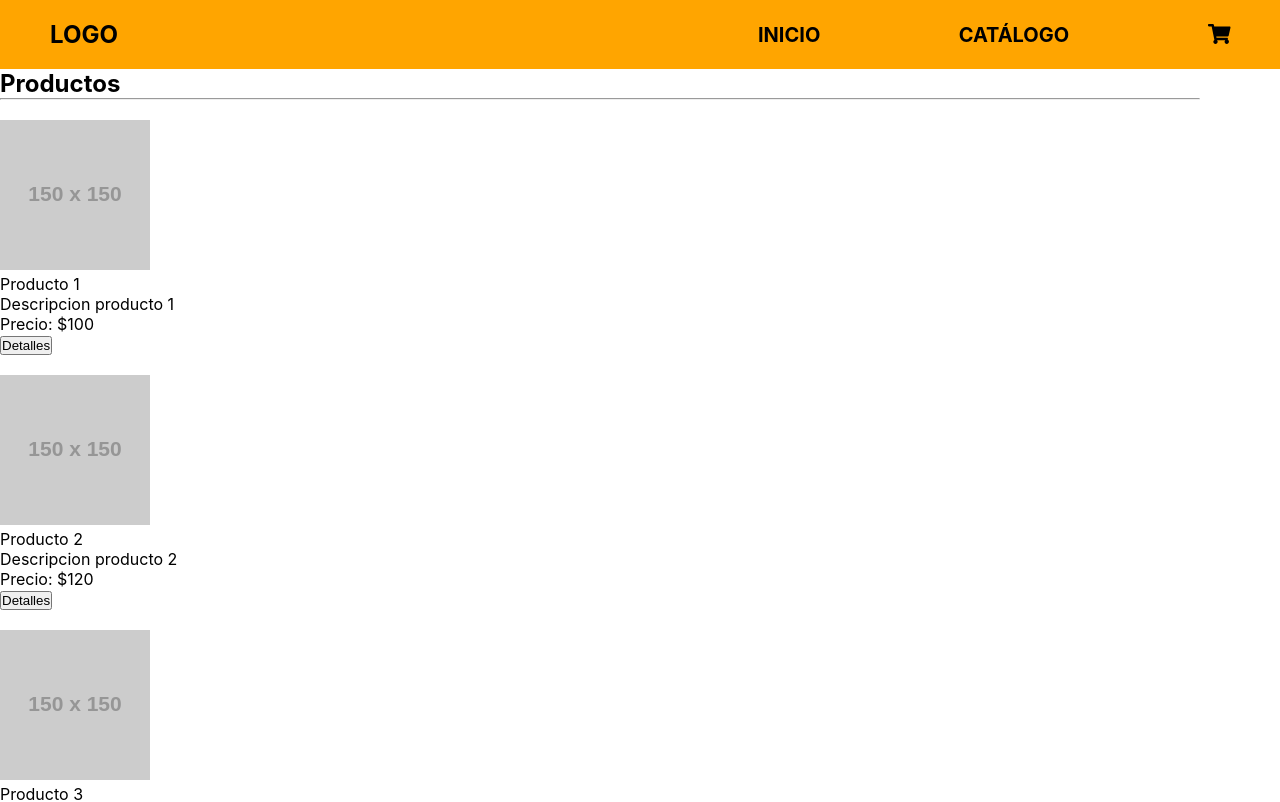
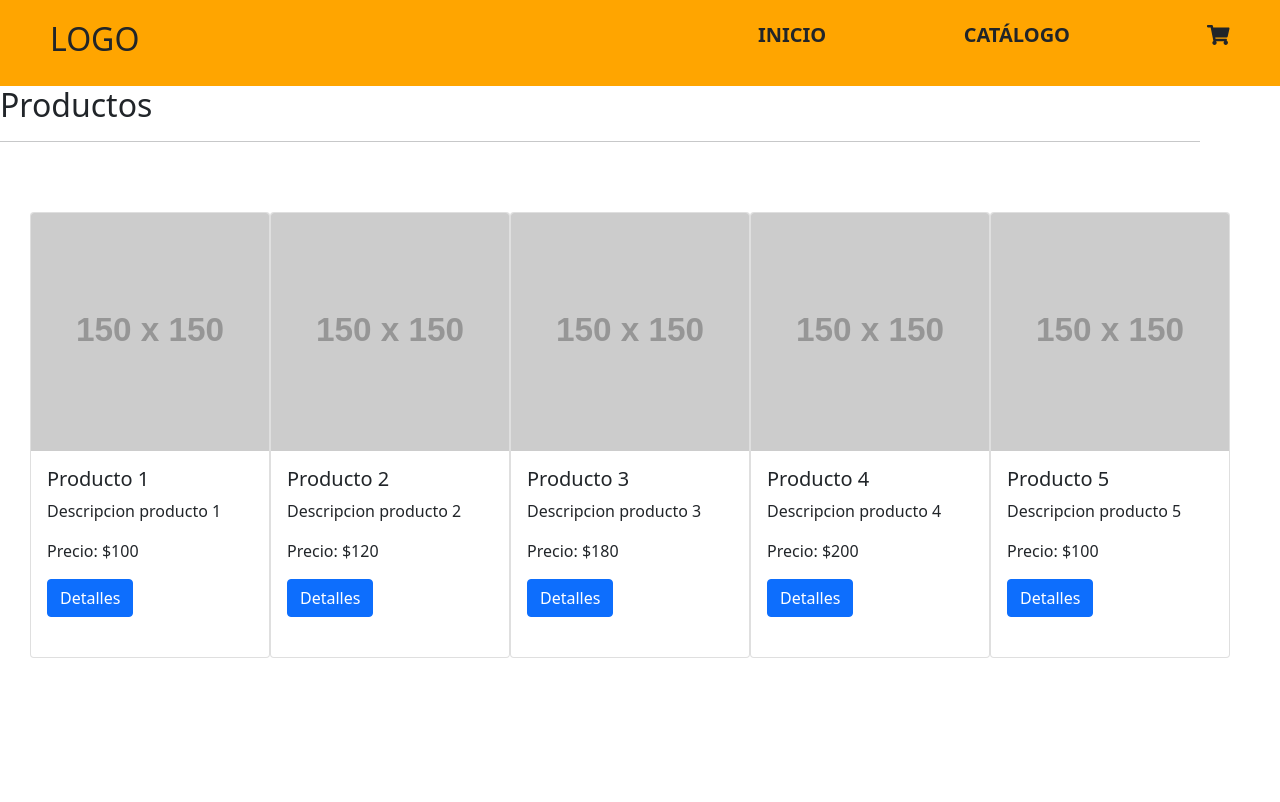
Before and after one commit to JuaniGreco/react-ecommerce, a React (Create React App) app: page / in a window 1280 px wide. Shown: the top 802 px of the page. Built offline with nearby package versions, Linux system fonts and the light colour scheme.

Commit message:
Mejoras Visuales

```diff
--- a/src/App.js
+++ b/src/App.js
@@ -2,6 +2,7 @@ import './styles.css';
 import React from 'react';
 import { ItemListContainer } from './components/ItemListcontainer/ItemListContainer';
 import { NavBar } from './components/NavBar/NavBar';
+import 'bootstrap/dist/css/bootstrap.min.css';
 
 
 function App() {
--- a/src/components/Item/Item.js
+++ b/src/components/Item/Item.js
@@ -1,4 +1,5 @@
-import { Button, Card } from "react-bootstrap"
+import { Button, Card } from "react-bootstrap";
+
 
 
 export const Item = ( {id, nombre, precio, img, desc} ) => {
--- a/src/components/ItemList/ItemList.js
+++ b/src/components/ItemList/ItemList.js
@@ -1,5 +1,7 @@
 import { Contenedor } from "../Contenedor/Contenedor";
-import { Item } from "../Item/Item"
+import { Item } from "../Item/Item";
+import '../ItemListcontainer/ItemListContainer.css';
+
 
 
 export const ItemList = ( {productos} ) => {
@@ -9,9 +11,10 @@ export const ItemList = ( {productos} ) => {
             <h2>Productos</h2>
             <hr/>
             <br></br>
-            <div className="row">
+            <div className="item-list-container-row">
                 { productos.map( (el) => <Item key={el.id} {...el}/> )}
             </div>
+
         </Contenedor>
     )
 }
--- a/src/components/ItemListcontainer/ItemListContainer.css
+++ b/src/components/ItemListcontainer/ItemListContainer.css
@@ -1,9 +1,9 @@
-.item-list-container {
+.item-list-container-row {
     display: flex;
-    flex-direction: column;
-    align-items: left;
-    justify-content: center;
+    flex-direction: row;
+    align-items: center;
+    justify-content: space-between;
     width: 100%;
     height: 100%;
-    margin: 20px;
+    margin: 30px;
 }
--- a/src/components/ItemListcontainer/ItemListContainer.js
+++ b/src/components/ItemListcontainer/ItemListContainer.js
@@ -1,6 +1,7 @@
 import { stock } from "../data/stock";
 import { useEffect, useState } from "react";
 import { ItemList } from "../ItemList/ItemList";
+import './ItemListContainer.css';
 
 export const ItemListContainer = ({ greeting }) => {
 
```
